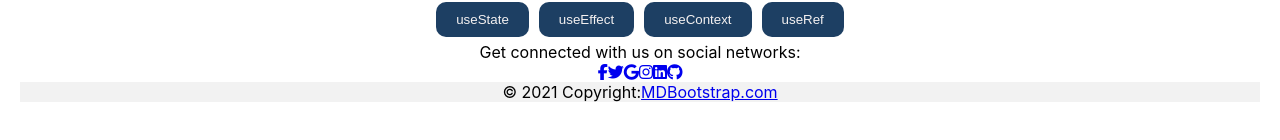
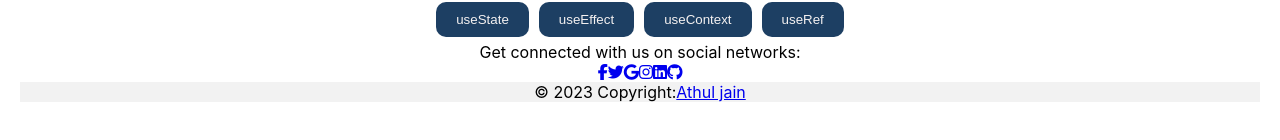
Before and after one commit to athuljain/React-Js-Hooks, a React (Create React App) app: page / in a window 1280 px wide. Shown: the part 504-644 px from the top of the page. Built offline with nearby package versions, Linux system fonts and the light colour scheme.

Commit message:
footer commit

```diff
--- a/src/Components/Footer.jsx
+++ b/src/Components/Footer.jsx
@@ -38,12 +38,10 @@ export default function Footer(){
 
         </div>
       </section>
-
-
       <div className='text-center p-4' style={{ backgroundColor: 'rgba(0, 0, 0, 0.05)' }}>
-        © 2021 Copyright:
-        <a className='text-reset fw-bold' href='https://mdbootstrap.com/'>
-          MDBootstrap.com
+        © 2023 Copyright:
+        <a className='text-reset fw-bold' href='/'>
+          Athul jain
         </a>
       </div>
     </MDBFooter>
```
